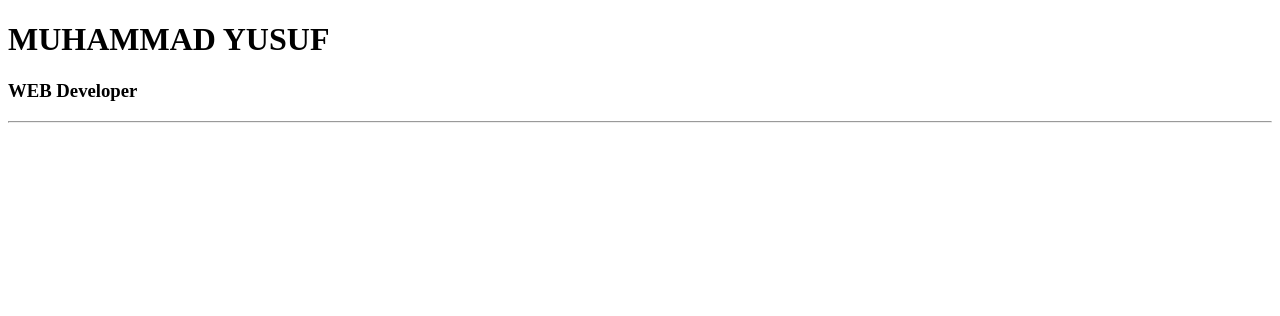
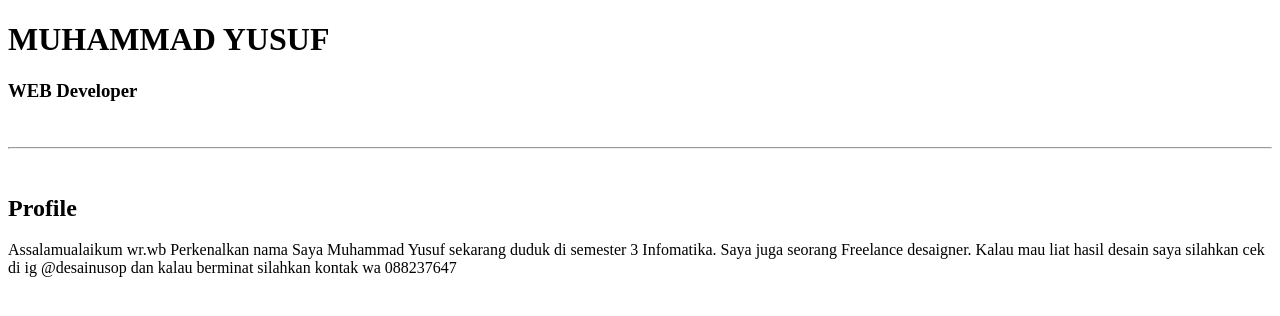
Before and after one commit to sog3king/latihan1, a plain HTML site: page index.html in a window 1280 px wide. Drawn offline with Linux system fonts and the light colour scheme.

Commit message:
latihan 1.4:menambahkan informasi profile

```diff
--- a/index.html
+++ b/index.html
@@ -9,6 +9,12 @@
 <body>
     <h1>MUHAMMAD YUSUF</h1>
     <h3>WEB Developer</h3>
+    <br>
     <hr>
+    <br>
+    <h2>Profile</h2>
+    <p>Assalamualaikum wr.wb
+            Perkenalkan nama Saya Muhammad Yusuf sekarang duduk di semester 3 Infomatika. Saya juga seorang Freelance desaigner. Kalau mau liat hasil desain saya silahkan cek di ig @desainusop dan kalau berminat silahkan kontak wa 088237647
+    </p>
 </body>
 </html>
```
